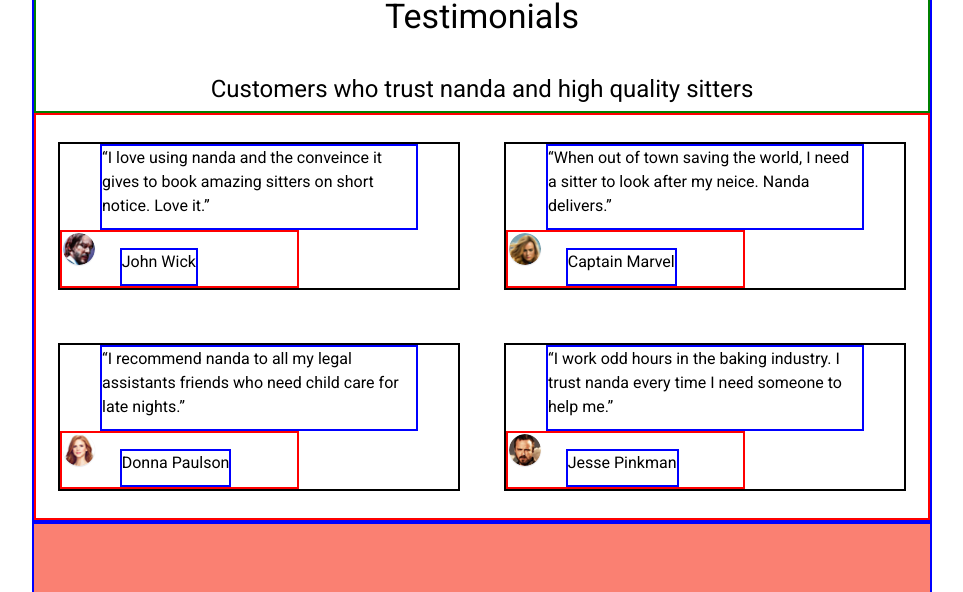
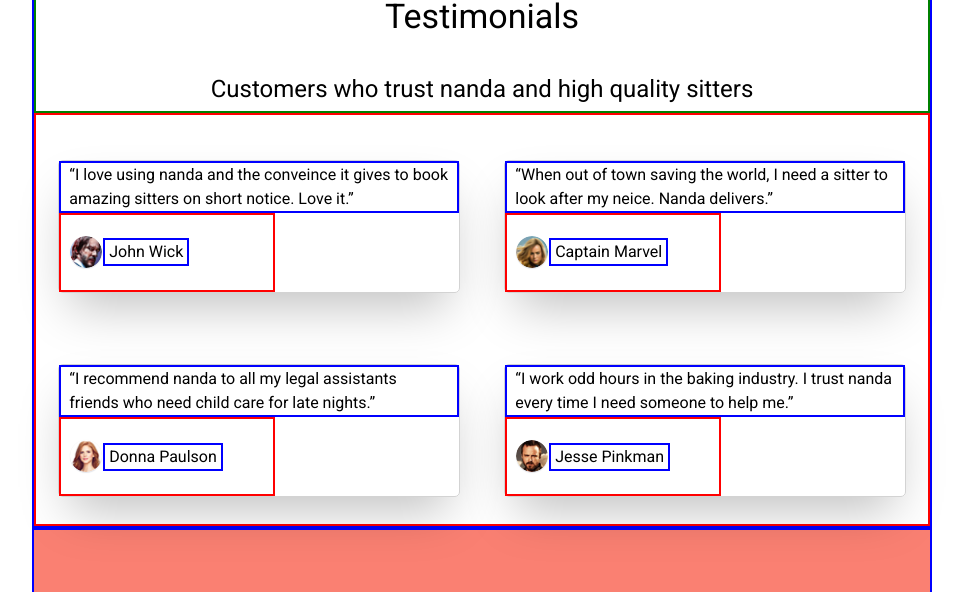
Before and after one commit to Build-Week-NannyScheduler/MarketingPage, a plain HTML site: page index.html in a window 1280 px wide. Shown: the part 2697-3289 px from the top of the page, without its empty margins (158-1121 px from the left). Drawn offline with Linux system fonts and the light colour scheme.

Commit message:
updated testimonials

```diff
--- a/less/testimonials.less
+++ b/less/testimonials.less
@@ -22,18 +22,23 @@
   .icon-title {
     border: 2px solid red;
     display: flex;
-    align-items: baseline;
-    width: 60%;
+    align-items: center;
+    width: 54%;
+    padding: 5% 2%;
   }
 
   .testimonial-card {
-    border: 2px solid black;
+    // border: 2px solid black;
     width: 45%;
     margin: 3% 0;
+    border-radius: 5px;
+    margin-top: 5%;
+    border: 1px solid lightgray;
+    box-shadow: 0 25px 50px -12px rgba(0, 0, 0, 0.25);
   }
 
   p {
     border: 2px solid blue;
-    margin: 0 10%;
+    padding: 0 2%;
   }
 }
```
Also changed, not shown: css/index.css.
